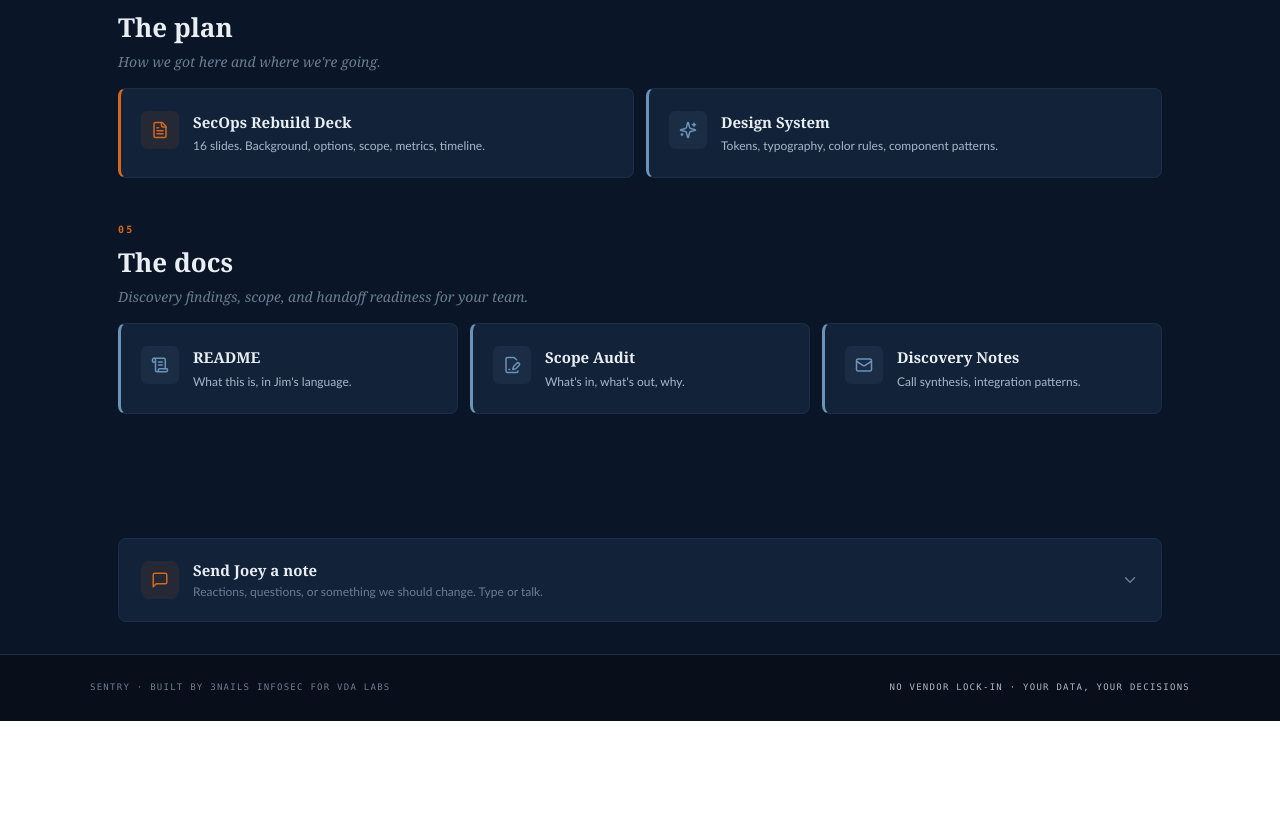
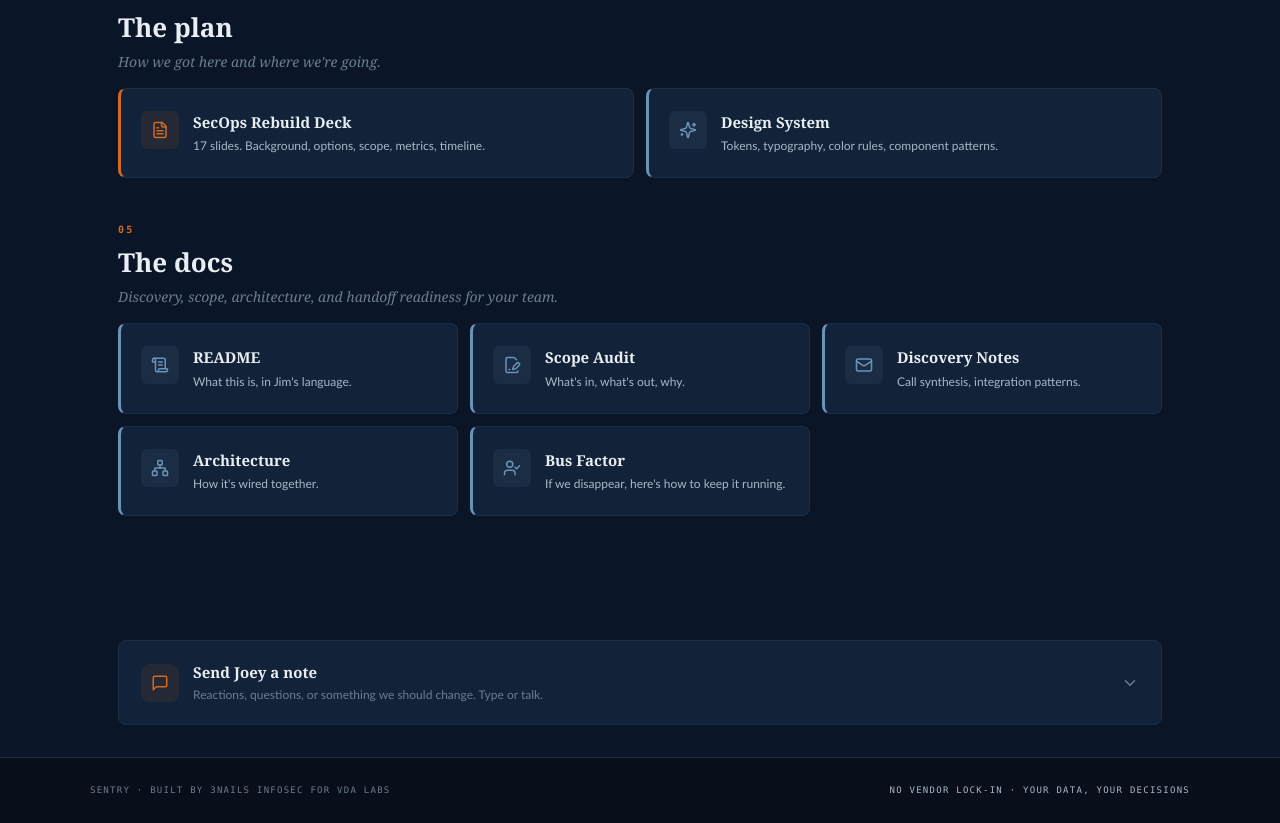
Before and after one commit to joeyough/sentry, a React (Vite) app: page /home in a window 1280 px wide. Shown: the part 1241-2064 px from the top of the page. Before the commit the page ends 1962 px from the top, so only its background shows below. Built offline with nearby package versions, Linux system fonts and the light colour scheme.

Commit message:
Update sentry-home.jsx

```diff
--- a/src/sentry-home.jsx
+++ b/src/sentry-home.jsx
@@ -18,6 +18,7 @@ import {
   Shield, Monitor, Users, FileText, BarChart3, Layers,
   ArrowRight, Sparkles, FileSignature, ScrollText, Mail,
   Mic, MicOff, Send, ChevronDown, MessageSquare, Check,
+  Network, UserCheck,
 } from "lucide-react";
 
 /* ============================================================
@@ -1102,7 +1103,7 @@ export default function SentryHome() {
             <ExternalTile
               href={PROJECT.deckUrl}
               title="SecOps Rebuild Deck"
-              sub="16 slides. Background, options, scope, metrics, timeline."
+              sub="17 slides. Background, options, scope, metrics, timeline."
               Icon={FileText}
               accent={T.orange}
               isMobile={isMobile}
@@ -1142,7 +1143,7 @@ export default function SentryHome() {
               fontStyle: "italic",
               color: T.inkMuted,
             }}>
-              Discovery findings, scope, and handoff readiness for your team.
+              Discovery, scope, architecture, and handoff readiness for your team.
             </div>
           </div>
           <div style={{
@@ -1159,7 +1160,7 @@ export default function SentryHome() {
               isMobile={isMobile}
             />
             <ExternalTile
-              href="https://github.com/joeyough/sentry/blob/main/docs/SCOPE_AUDIT.md"
+              href="https://github.com/joeyough/sentry/blob/main/SCOPE_AUDIT.md"
               title="Scope Audit"
               sub="What's in, what's out, why."
               Icon={FileSignature}
@@ -1167,10 +1168,26 @@ export default function SentryHome() {
               isMobile={isMobile}
             />
             <ExternalTile
-              href="https://github.com/joeyough/sentry/blob/main/docs/DISCOVERY.md"
+              href="https://github.com/joeyough/sentry/blob/main/DISCOVERY.md"
               title="Discovery Notes"
               sub="Call synthesis, integration patterns."
               Icon={Mail}
+              accent={T.steel}
+              isMobile={isMobile}
+            />
+            <ExternalTile
+              href="https://github.com/joeyough/sentry/blob/main/ARCHITECTURE.md"
+              title="Architecture"
+              sub="How it's wired together."
+              Icon={Network}
+              accent={T.steel}
+              isMobile={isMobile}
+            />
+            <ExternalTile
+              href="https://github.com/joeyough/sentry/blob/main/BUS_FACTOR.md"
+              title="Bus Factor"
+              sub="If we disappear, here's how to keep it running."
+              Icon={UserCheck}
               accent={T.steel}
               isMobile={isMobile}
             />
```
